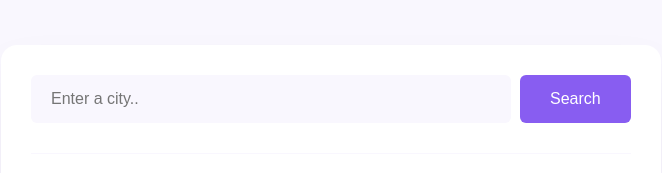
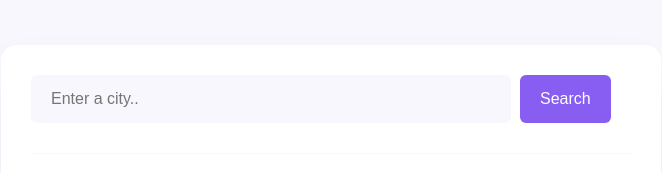
Before and after one commit to YolaMsk/New-Weather-App, a plain HTML site: page index.html in a window 1280 px wide. Shown: the top 173 px of the page, without its empty margins (309-971 px from the left). Drawn offline with Linux system fonts and the light colour scheme.

Commit message:
update search input

```diff
--- a/src/styles.css
+++ b/src/styles.css
@@ -32,7 +32,7 @@ header {
 
 .search-form-button {
   background: #885df1;
-  padding: 15px 30px;
+  padding: 15px 20px;
   border: none;
   font-size: 16px;
   margin-left: 5px;
```
